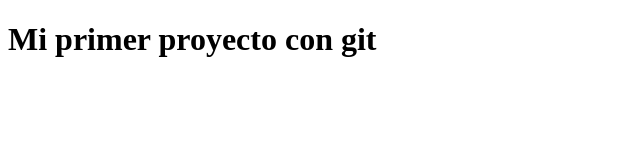
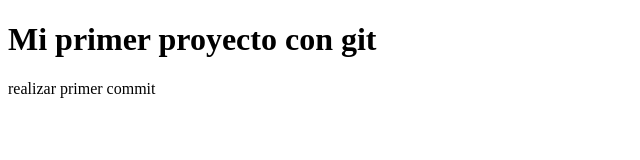
Before and after one commit to pedro4022/prueba, a plain HTML site: page index.html in a window 1280 px wide. Shown: the whole page, without its empty margins (0-640 px from the left). Drawn offline with Linux system fonts and the light colour scheme.

Commit message:
segunda modificacion

```diff
--- a/index.html
+++ b/index.html
@@ -8,6 +8,7 @@
 </head>
 <body>
     <h1>Mi primer proyecto con git</h1>
+    <p>realizar primer commit</p>
 
 </body>
 </html>
```
